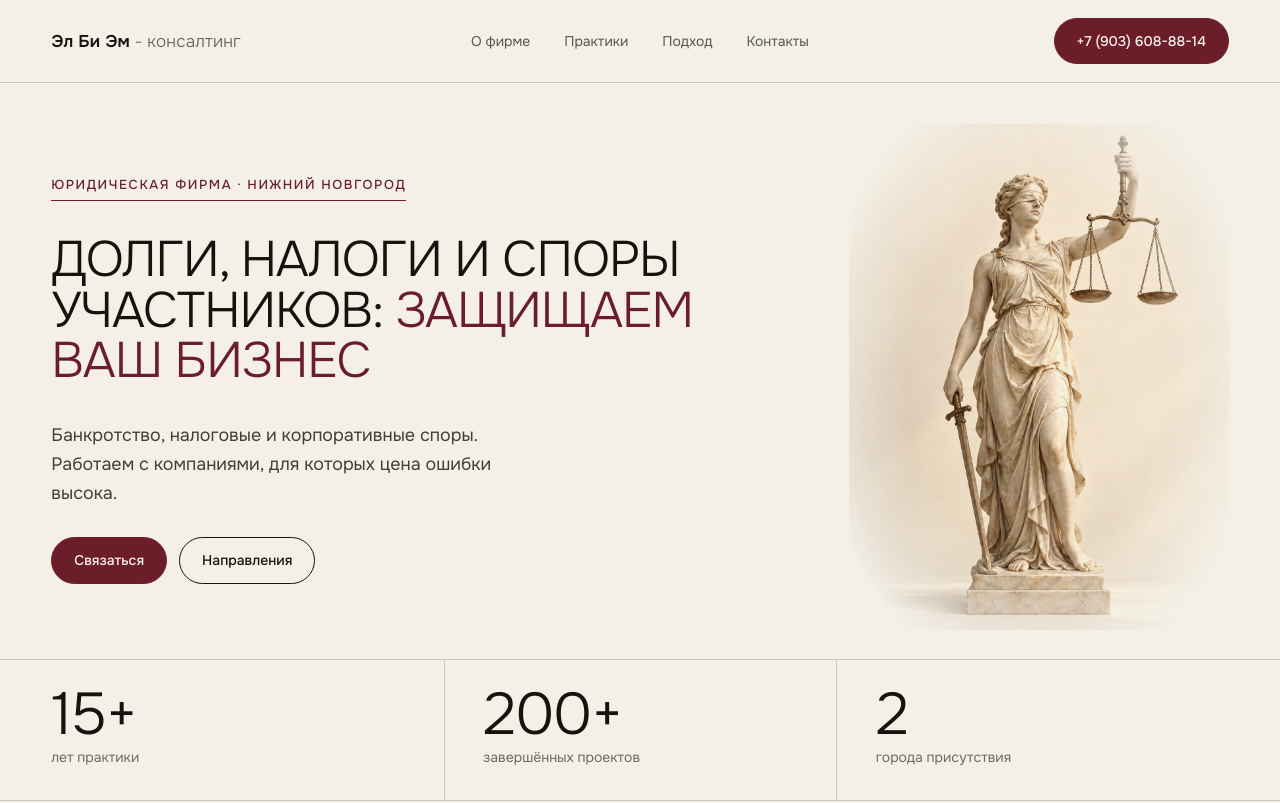
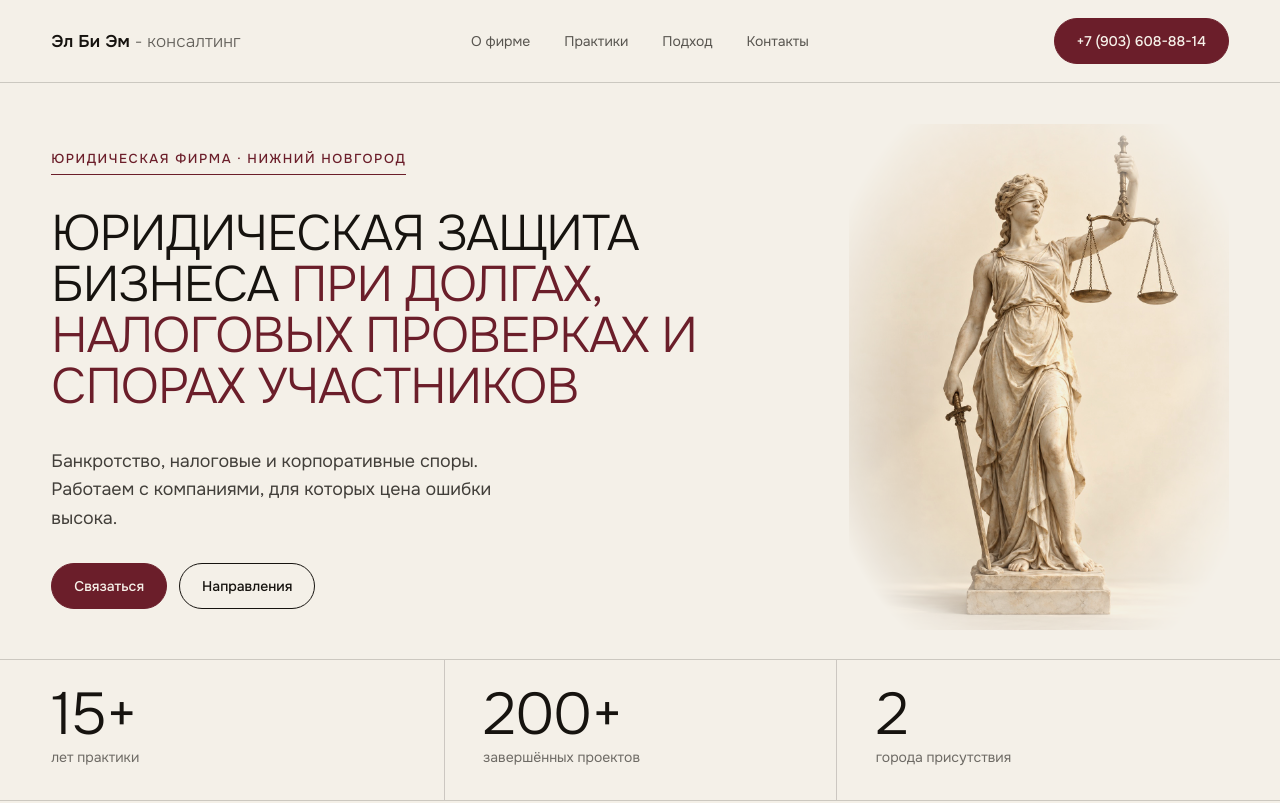
Before and after one commit to egornazoff69-dot/seosite, a plain HTML site: page demo-law/light/index.html in a window 1280 px wide. Shown: the top 803 px of the page. Drawn offline with Linux system fonts and the light colour scheme.

Commit message:
demo-law: light variant new headline
Co-Authored-By: Claude Sonnet 5.5 <noreply@anthropic.com>

```diff
--- a/demo-law/light/index.html
+++ b/demo-law/light/index.html
@@ -122,7 +122,7 @@ footer{display:flex;justify-content:space-between;gap:20px;flex-wrap:wrap;paddin
   <div class="hero-grid">
     <div class="hero-l">
       <p class="eyebrow">Юридическая фирма · Нижний Новгород</p>
-      <h1>Долги, налоги и споры участников: <span>защищаем ваш бизнес</span></h1>
+      <h1>Юридическая защита бизнеса <span>при долгах, налоговых проверках и спорах участников</span></h1>
       <p class="lead">Банкротство, налоговые и корпоративные споры. Работаем с компаниями, для которых цена ошибки высока.</p>
       <div class="btns"><a class="pill fill" href="#contacts">Связаться</a><a class="pill" href="#practice">Направления</a></div>
     </div>
```
